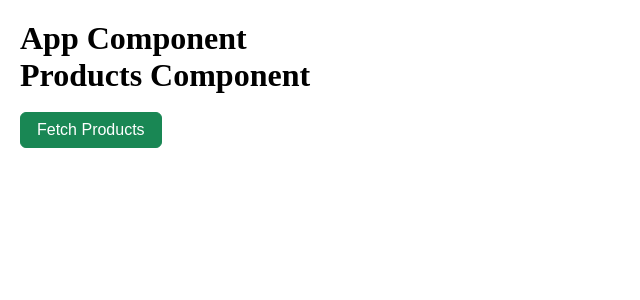
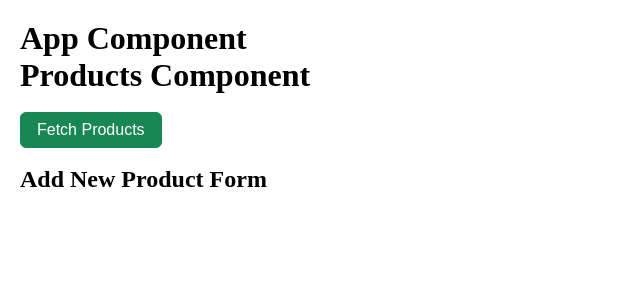
Before and after one commit to eminbasbayan/albaraka-temel-react, a React (Vite) app: page / in a window 1280 px wide. Shown: the top 300 px of the page, without its empty margins (0-640 px from the left). Built offline with nearby package versions, Linux system fonts and the light colour scheme.

Commit message:
empty tag ve fragment kullanımı

```diff
--- /dev/null
+++ b/src/components/Products/AddProduct.jsx
@@ -0,0 +1,23 @@
+import React from 'react';
+
+function AddProduct() {
+  return (
+    <React.Fragment>
+      <h2>Add New Product Form</h2>
+      <form action=""></form>
+    </React.Fragment>
+  );
+}
+
+// empty tag
+// function AddProduct() {
+//   return (
+//     <>
+//       <h2>Add New Product Form</h2>
+//       <form action=""></form>
+//     </>
+//   );
+// }
+
+
+export default AddProduct;
--- a/src/components/Products/Products.jsx
+++ b/src/components/Products/Products.jsx
@@ -4,6 +4,7 @@ import ProductItem from './ProductItem';
 
 import { productsData } from '../../data';
 import './Products.css';
+import AddProduct from './AddProduct';
 
 // https://fakestoreapi.com/products
 
@@ -54,6 +55,7 @@ function Products() {
       </Button>
       <br />
       <br />
+      <AddProduct />
       <div className="products-wrapper">
         {isLoading && <b>Loading...</b>}
         {products.map((product) => {
```
